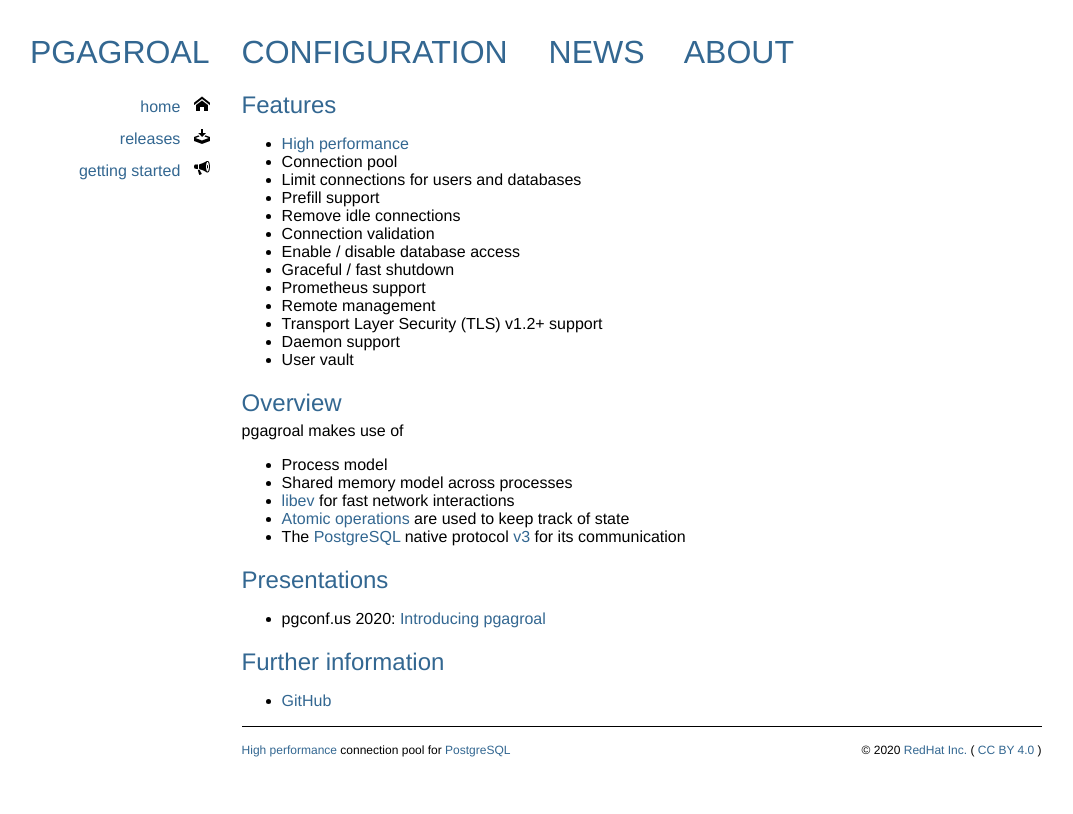
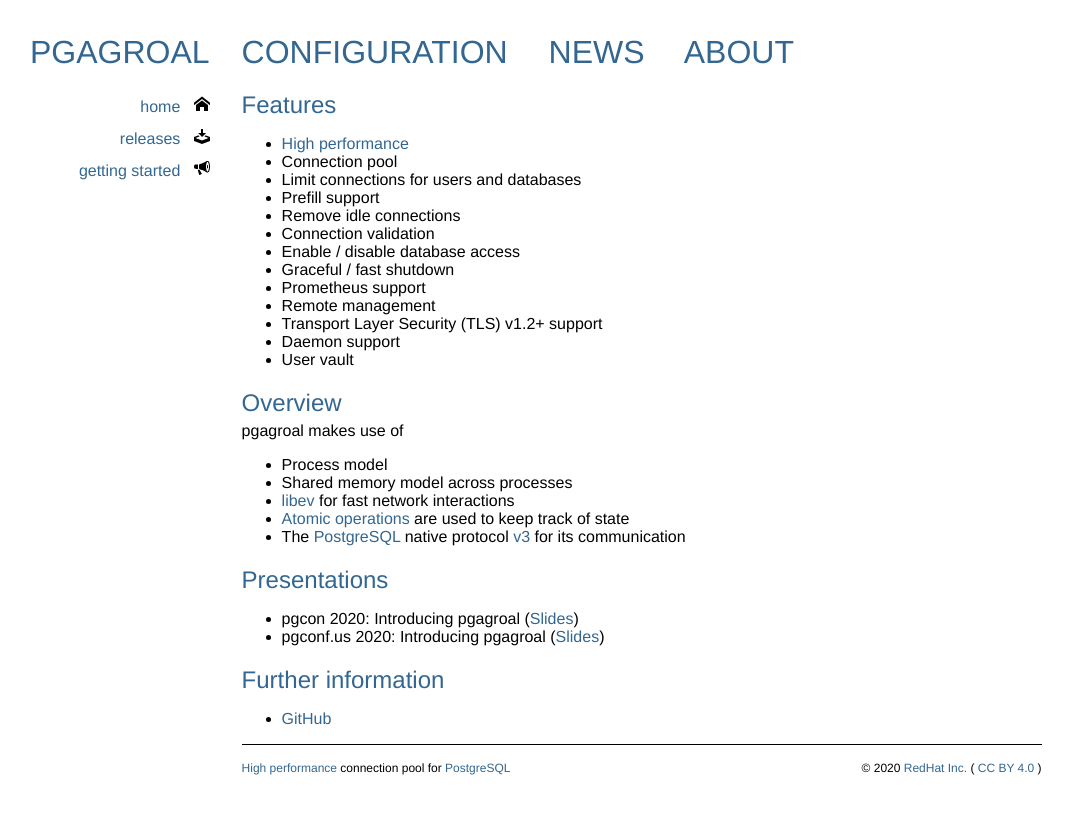
Before and after one commit to agroal/pgagroal, a Jekyll site: the page built from about.html, in a window 1280 px wide. Shown: the top 814 px of the page, without its empty margins (10-1083 px from the left). Built offline with Jekyll 4.4.1, drawn with Linux system fonts in a browser that asks for light colours; some web fonts are replaced.

Commit message:
pgcon 2020 slides

```diff
--- a/about.html
+++ b/about.html
@@ -43,7 +43,8 @@
     <h2>Presentations</h2>
 
     <ul>
-      <li>pgconf.us 2020: <a href="pdfs/pgagroal05.pdf">Introducing pgagroal</a></li>
+      <li>pgcon 2020: Introducing pgagroal (<a href="pdfs/pgagroal06tech.pdf" target="_blank">Slides</a>)</li>
+      <li>pgconf.us 2020: Introducing pgagroal (<a href="pdfs/pgagroal05.pdf" target="_blank">Slides</a>)</li>
     </ul>
 
 
```
Also changed, not shown: 1 other file.
